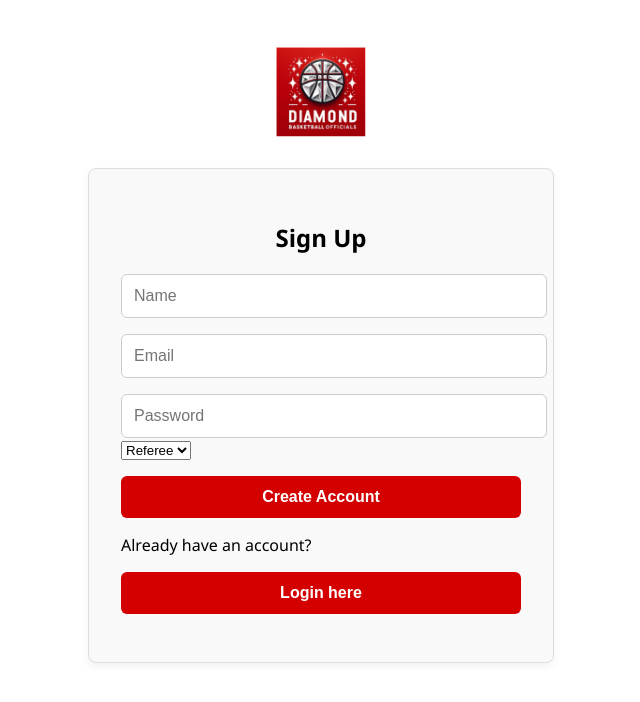
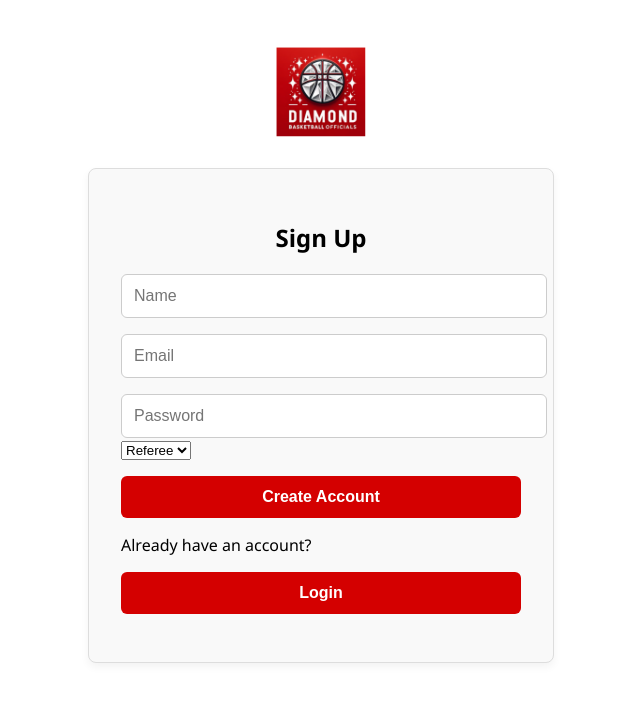
Before and after one commit to iKERRYtheteam3/referee-scheduler-frontend, a React (Create React App) app: page / in a window 1280 px wide. Both pictures are taken after a click on the button "Sign up here". Shown: the top 702 px of the page, without its empty margins (319-959 px from the left). Built offline with nearby package versions, Linux system fonts and the light colour scheme.

Commit message:
Autocomplete

```diff
--- a/src/Signup.js
+++ b/src/Signup.js
@@ -32,30 +32,9 @@ function Signup({ onLogin, switchToLogin }) {
   return (
     <form onSubmit={handleSubmit}>
       <h2>Sign Up</h2>
-      <input
-        name="name"
-        type="text"
-        placeholder="Name"
-        value={form.name}
-        onChange={handleChange}
-        required
-      />
-      <input
-        name="email"
-        type="email"
-        placeholder="Email"
-        value={form.email}
-        onChange={handleChange}
-        required
-      />
-      <input
-        name="password"
-        type="password"
-        placeholder="Password"
-        value={form.password}
-        onChange={handleChange}
-        required
-      />
+      <input name="name" type="text" autoComplete="name" placeholder="Name" value={form.name} onChange={handleChange} required />
+      <input name="email" type="email" autoComplete="email" placeholder="Email" value={form.email} onChange={handleChange} required />
+      <input name="password" type="password" autoComplete="new-password" placeholder="Password" value={form.password} onChange={handleChange} required />
       <select name="role" value={form.role} onChange={handleChange} required>
         <option value="referee">Referee</option>
         <option value="admin">Admin</option>
--- a/src/login.js
+++ b/src/login.js
@@ -1,89 +1,32 @@
 
 import React, { useState } from 'react';
 
-function Login({ onLogin }) {
-  const [isSignup, setIsSignup] = useState(false);
-  const [form, setForm] = useState({
-    name: '',
-    email: '',
-    password: '',
-    role: 'referee',
-  });
-
-  const toggleMode = () => {
-    setIsSignup(!isSignup);
-    setForm({ name: '', email: '', password: '', role: 'referee' });
-  };
-
-  const handleChange = (e) => {
-    setForm({ ...form, [e.target.name]: e.target.value });
-  };
+function Login({ onLogin, switchToSignup }) {
+  const [email, setEmail] = useState('');
+  const [password, setPassword] = useState('');
 
   const handleSubmit = async (e) => {
     e.preventDefault();
-    const endpoint = isSignup ? '/api/auth/register' : '/api/auth/login';
-    const payload = isSignup
-      ? form
-      : { email: form.email, password: form.password };
-
-    const res = await fetch(`https://referee-scheduler-backend.onrender.com${endpoint}`, {
+    const res = await fetch('https://referee-scheduler-backend.onrender.com/api/auth/login', {
       method: 'POST',
       headers: { 'Content-Type': 'application/json' },
-      body: JSON.stringify(payload),
+      body: JSON.stringify({ email, password }),
     });
-
     const data = await res.json();
     if (data.token) {
       onLogin(data.token);
     } else {
-      alert(data.msg || (isSignup ? 'Signup failed' : 'Login failed'));
+      alert(data.msg || 'Login failed');
     }
   };
 
   return (
     <form onSubmit={handleSubmit}>
-      <h2>{isSignup ? 'Sign Up' : 'Login'}</h2>
-      {isSignup && (
-        <>
-          <input
-            name="name"
-            type="text"
-            placeholder="Name"
-            value={form.name}
-            onChange={handleChange}
-            required
-          />
-        </>
-      )}
-      <input
-        name="email"
-        type="email"
-        placeholder="Email"
-        value={form.email}
-        onChange={handleChange}
-        required
-      />
-      <input
-        name="password"
-        type="password"
-        placeholder="Password"
-        value={form.password}
-        onChange={handleChange}
-        required
-      />
-      {isSignup && (
-        <select name="role" value={form.role} onChange={handleChange} required>
-          <option value="referee">Referee</option>
-          <option value="admin">Admin</option>
-        </select>
-      )}
-      <button type="submit">{isSignup ? 'Create Account' : 'Login'}</button>
-      <p>
-        {isSignup ? 'Already have an account?' : "Don't have an account?"}{' '}
-        <button type="button" onClick={toggleMode}>
-          {isSignup ? 'Login here' : 'Sign up here'}
-        </button>
-      </p>
+      <h2>Login</h2>
+      <input type="email" name="email" autoComplete="email" placeholder="Email" value={email} onChange={e => setEmail(e.target.value)} required />
+      <input type="password" name="password" autoComplete="current-password" placeholder="Password" value={password} onChange={e => setPassword(e.target.value)} required />
+      <button type="submit">Login</button>
+      <p>Don't have an account? <button type="button" onClick={switchToSignup}>Sign up here</button></p>
     </form>
   );
 }
```
Also changed, not shown: 1 other file (tests, documents, lock files or other folders).
